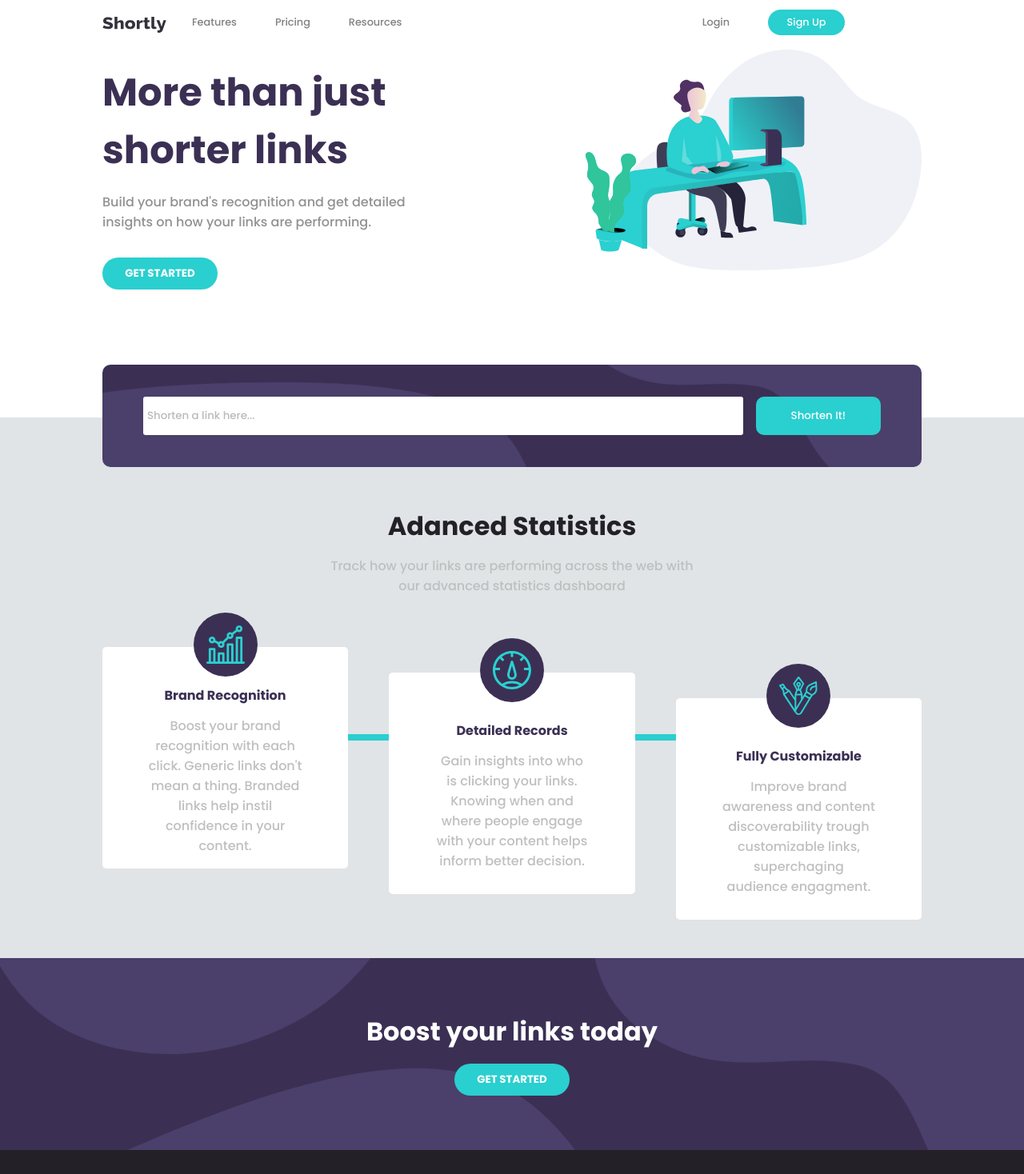
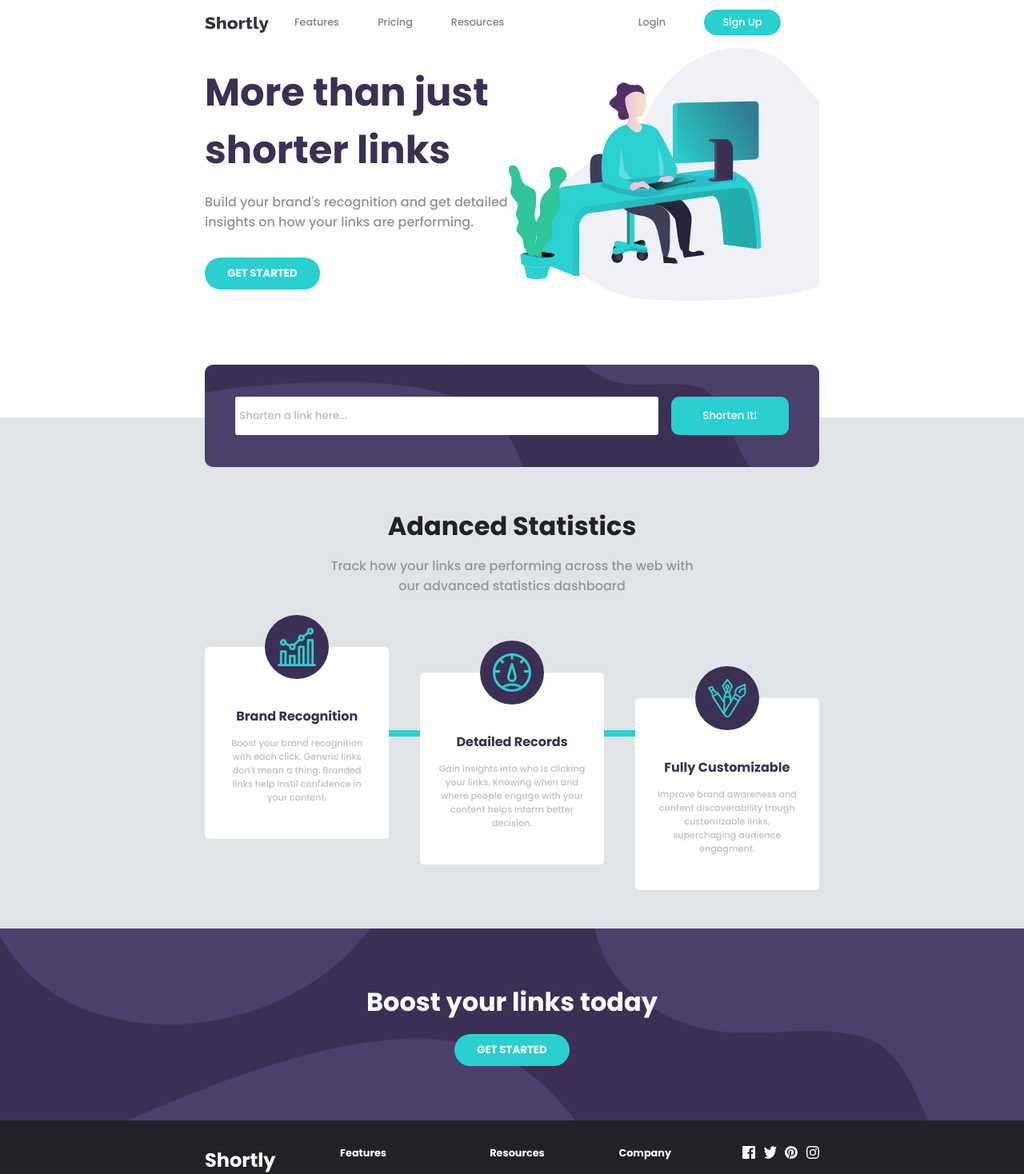
Before and after one commit to PiotrBablok/URLShorteningAPI, a React (Create React App) app: page / in a window 1280 px wide. Shown: the top 1468 px of the page at 80% size. Built offline with nearby package versions, Linux system fonts and the light colour scheme.

Commit message:
CSS and js adjustments

```diff
--- a/src/Components/Footer/Footer.css
+++ b/src/Components/Footer/Footer.css
@@ -37,7 +37,6 @@ footer ul {
 }
 
 footer li {
-    font-size: 1rem;
     color: grey;
     text-align: center;
     margin-top: 0.3rem;
@@ -70,11 +69,15 @@ footer button:hover {
       flex-direction: row;
       justify-content: space-between;
       align-items: flex-start;
-      width: 90vw;
+      width: 60vw;
     }
 
     footer h2 {
-        width: 10rem;
+        width: 5rem;
+    }
+
+    footer h4 {
+        font-size: 0.8rem;
     }
 
     .position {
@@ -87,7 +90,14 @@ footer button:hover {
         text-align: left;
     }
 
+    footer button {
+        font-size: 0.8rem;
+    }
+
+    .social{
+        width: 6rem;
+    }
     .social img {
-        width: 1.5rem;
+        width: 1rem;
     }
   }
--- a/src/Components/Header/DesktopMenu/DesktopMenu.css
+++ b/src/Components/Header/DesktopMenu/DesktopMenu.css
@@ -2,6 +2,7 @@
     grid-area: 1/2/2/7;
     display: flex;
     align-items: center;
+    justify-content: flex-end;
 }
 
 .desktopMenu_pages li {
@@ -18,7 +19,6 @@
     display: flex;
     justify-content: flex-end;
     align-items: center;
-    padding-right: 3rem;
 }
 
 .desktopMenu_login li {
--- a/src/Components/Header/Header.css
+++ b/src/Components/Header/Header.css
@@ -1,12 +1,13 @@
 header {
     display: flex;
     justify-content: center;
-    width: 90vw;
+    width: 100vw;
+    max-width: 100%;
 }
 
 .siteNav {
     display: grid;
-    width: 80vw;
+    width: 100%;
     height: 25rem;
     grid-template-columns: 7rem auto auto auto auto auto;
     grid-template-rows: 3.5rem 1fr;
@@ -28,7 +29,7 @@ header {
     justify-self: flex-end;
     margin-top: 1.5rem;
     margin-right: 1rem;
-    width: 18px;
+    width: 1.12rem;
     transition: 0.5s;
 }
 
@@ -37,9 +38,13 @@ header {
 }
 
 @media screen and (min-width: 56.31rem) {
+
+    header {
+        width: 60vw;
+    }
     .siteNav {
-        background-position: right;
-        background-size: 420px auto;
+        background-position: 23.75rem 3.75rem;
+        background-size: 30rem auto;
     }
     .menuBar {
         display: none;
--- a/src/Components/Main/FullInfo/FullInfo.css
+++ b/src/Components/Main/FullInfo/FullInfo.css
@@ -20,7 +20,7 @@
   margin-top: 0.8rem;
   font-size: 0.7rem;
   text-align: center;
-  color: hsl(0, 0%, 75%);
+  color: hsl(0, 0%, 59%);
 }
 
 .frame_position {
@@ -50,7 +50,11 @@
 }
 
 .frame p {
-  width: 12rem;
+  width: 80%;
+  margin-top: 0.8rem;
+  font-size: 0.7rem;
+  text-align: center;
+  color: hsl(0, 0%, 75%);
 }
 
 .picto {
@@ -87,7 +91,7 @@
     font-size: 1rem;
   }
   .frame_position {
-    width: 80vw;
+    width: 60vw;
     flex-direction: row;
     justify-content: space-between;
   }
@@ -101,11 +105,11 @@
     top: 2rem;
   }
   .picto {
-    bottom: 15rem;
+    bottom: 12.5rem;
   }
   .vLine {
     height: 0;
-    width: 65vw;
-    bottom: 32rem;
+    width: 60vw;
+    bottom: 30rem;
   }
 }
--- a/src/Components/Main/FullInfo/FullInfo.js
+++ b/src/Components/Main/FullInfo/FullInfo.js
@@ -20,7 +20,7 @@ function FullInfo(props) {
                         <img src={Brand} alt='chart' />
                     </div>
                     <h4>Brand Recognition</h4>
-                    <p className='fullInfo_p'>Boost your brand recognition with each click. Generic links don't mean a thing. Branded
+                    <p>Boost your brand recognition with each click. Generic links don't mean a thing. Branded
                         links help instil confidence in your content.</p>
                 </div>
                 <div className='frame'>
@@ -28,7 +28,7 @@ function FullInfo(props) {
                         <img src={Detailed} alt='pointer' />
                     </div>
                     <h4>Detailed Records</h4>
-                    <p className='fullInfo_p'>Gain insights into who is clicking your links. Knowing when and where people engage
+                    <p>Gain insights into who is clicking your links. Knowing when and where people engage
                         with your content helps inform better decision.</p>
                 </div>
                 <div className='frame'>
@@ -36,7 +36,7 @@ function FullInfo(props) {
                         <img src={Fully} alt='burhses' />
                     </div>
                     <h4>Fully Customizable</h4>
-                    <p className='fullInfo_p'>Improve brand awareness and content discoverability trough customizable links,
+                    <p>Improve brand awareness and content discoverability trough customizable links,
                         superchaging audience engagment.</p>
                 </div>
             </div>
--- a/src/Components/Main/FullInfo/LinkLIst.css
+++ b/src/Components/Main/FullInfo/LinkLIst.css
@@ -43,7 +43,7 @@
 
 @media screen and (min-width: 56.31rem) {
     .linksHolder {
-        width: 85vw;
+        width: 60vw;
     }
     .linksBlock {
         flex-direction: row;
--- a/src/Components/Main/Headline/Headline.css
+++ b/src/Components/Main/Headline/Headline.css
@@ -1,24 +1,24 @@
 .head {
     display: flex;
     justify-content: center;
-    width: 80vw;
+    width: 100vw;
+    max-width: 100%;
 }
 
 .head h2 {
     font-size: 2rem;
     width: 15rem;
-    text-align: center;
     color: hsl(257, 27%, 26%);
 }
 
 @media screen and (min-width: 56.31rem) {
     .head {
         justify-content: flex-start;
+        width: 60vw;
     }
 
     .head h2 {
         font-size: 3rem;
         width: 25rem;
-        text-align: left;
     }
 }
--- a/src/Components/Main/Main.css
+++ b/src/Components/Main/Main.css
@@ -7,7 +7,8 @@
 }
 
 .btn_position {
-  width: 80vw;
+  width: 100vw;
+  max-width: 100%;
 }
 
 @media screen and (min-width: 56.31rem) {
@@ -20,5 +21,6 @@
     display: flex;
     justify-self: flex-start;
     align-items: flex-start;
+    width: 60vw;
   }
 }
--- a/src/Components/Main/Main.js
+++ b/src/Components/Main/Main.js
@@ -11,14 +11,22 @@ import './Main.css'
 
 function Title() {
 
-    const [newUrl, setNewUrl] = useState('');
-    const [currentUrl, setCurrentUrl] = useState(() => {
+    //Load shorted links from localstore
+    function storeData() {
         const localData = sessionStorage.getItem('linkData');
         return localData ? JSON.parse(localData) : [];
-    });
+    }
+
+    const [newUrl, setNewUrl] = useState('');
+    const [currentUrl, setCurrentUrl] = useState(storeData());
     const [alertStatus, setAlertStatus] = useState(false);
 
-    //Fetch data frim API
+     //Save the generated links to sessionStorage
+     useEffect(() => {
+        sessionStorage.setItem('linkData', JSON.stringify(currentUrl))
+    }, [currentUrl]);
+
+    //Fetch data from API
     function mergeUrls(e) {
         e.preventDefault();
         if (newUrl !== '') {
@@ -35,7 +43,7 @@ function Title() {
                         })
                     }
                 })
-                .catch(err => { console.log(err) })
+                .catch(err => console.log(err))
         } else {
             setAlertStatus(true);
         }
@@ -46,11 +54,6 @@ function Title() {
     function getUrl(e) {
         setNewUrl(e.target.value);
     }
-
-    //Save the generated links to sessionStorage
-    useEffect(() => {
-        sessionStorage.setItem('linkData', JSON.stringify(currentUrl))
-    }, [currentUrl]);
 
     return (
         <main className='main'>
--- a/src/Components/Main/ShorternInput/ShortenInput.css
+++ b/src/Components/Main/ShorternInput/ShortenInput.css
@@ -57,7 +57,7 @@
 @media screen and (min-width: 56.31rem) {
   .shorten {
     top: 23.5rem;
-    width: 80vw;
+    width: 60vw;
     align-items: center;
     background-image: url(../../../images/bg-shorten-desktop.svg);
     background-size: 100% 100%;
--- a/src/Components/Main/SiteInfo/SiteInfo.css
+++ b/src/Components/Main/SiteInfo/SiteInfo.css
@@ -4,7 +4,8 @@
     display: flex;
     justify-content: center;
     margin-bottom: 2rem;
-    width: 80vw;
+    width: 100vw;
+    max-width: 100%;
 }
 
 .siteInfo p {
@@ -17,6 +18,7 @@
 @media screen and (min-width: 56.31rem) {
     .siteInfo {
         justify-content: flex-start;
+        width: 60vw;
     }
 
     .siteInfo p {
```
